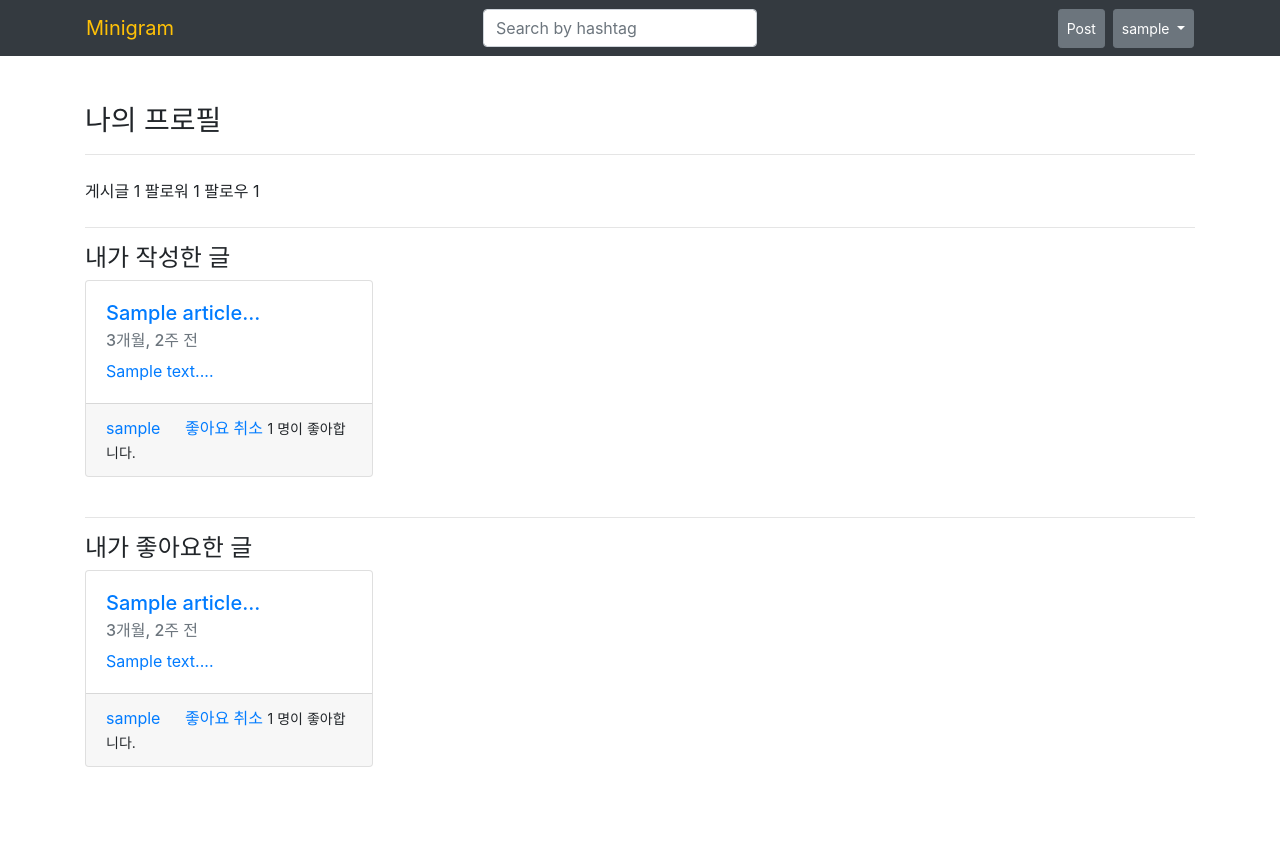
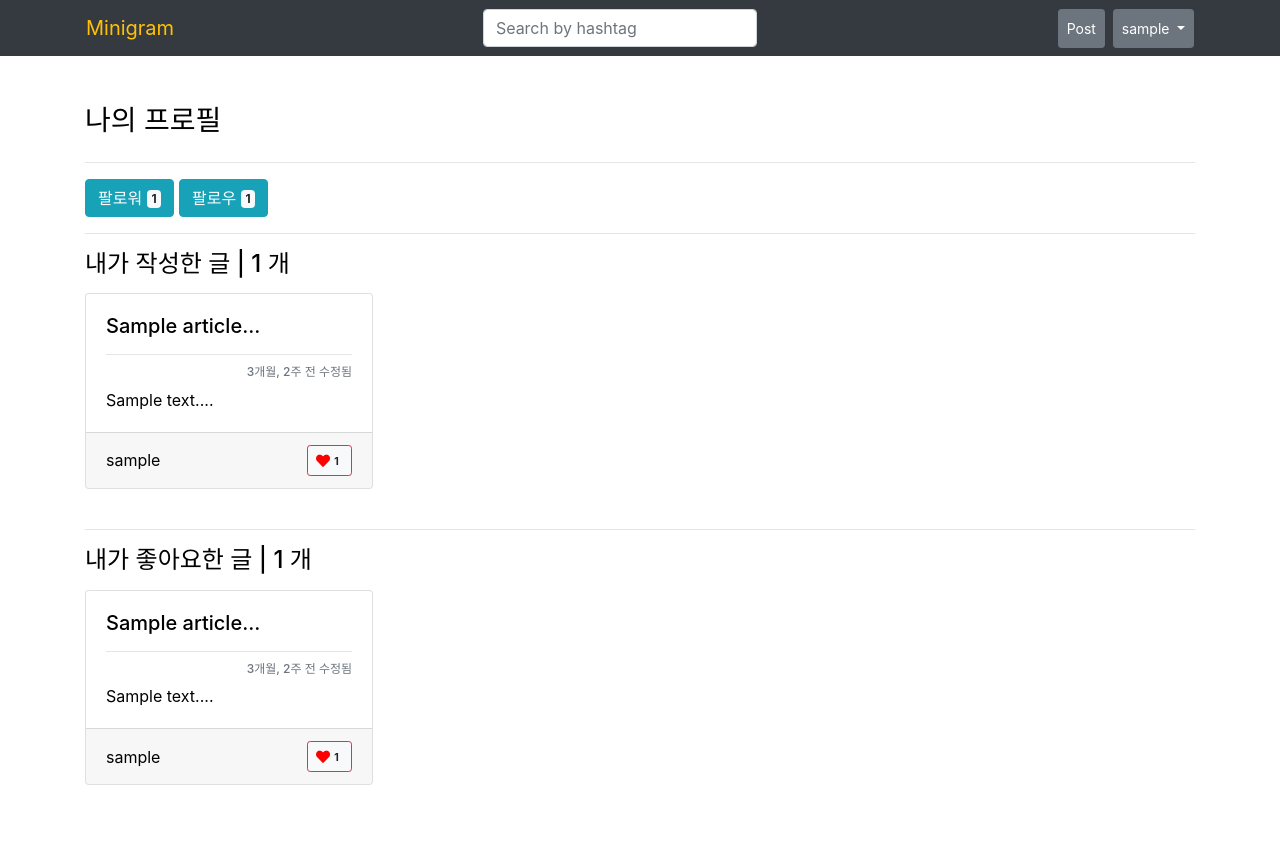
Before and after one commit to eunjung-jenny/django_pjt_hashtag, a Django app: a page that uses templates/base.html in a window 1280 px wide. Before the commit the page ends 767 px from the top, so only its background shows below. Run offline with Django 3.2, Linux system fonts and the light colour scheme; a user stored in the database is signed in; tables that the repository leaves empty hold one stand-in row (values such as "Sample post"); some libraries are stand-ins or nearby versions.

Commit message:
Update style

```diff
--- a/accounts/templates/accounts/profile.html
+++ b/accounts/templates/accounts/profile.html
@@ -1,19 +1,24 @@
 {% extends 'base.html' %}
-{% load bootstrap4 humanize %}
+{% load bootstrap4 static humanize %}
 
 {% block title %}
     {{ person.username }}
 {% endblock %}
 
+{% block css %}
+  <link rel="stylesheet" href="{% static 'community/stylesheets/card.css' %}"/>
+  <link rel="stylesheet" href="{% static 'stylesheets/profile.css' %}"/>
+  <link rel="stylesheet" href="{% static 'stylesheets/modal.css' %}"/>
+{% endblock %}
+
+
 {% block body %}
+<div class="header">
     {% if request.user == person %}
     <h3> 나의 프로필</h3>
     {% else %}
     <h3>{{ person.username }}님의 프로필</h3>
     {% endif %}
-<hr>
-
-<div>
     {% if request.user != person %}
         {% if request.user in person.followers.all %}
             <a href="{% url 'accounts:follow' person.username %}"><button class="btn btn-secondary">팔로우 취소</button></a>
@@ -21,45 +26,29 @@
             <a href="{% url 'accounts:follow' person.username %}"><button class="btn btn-primary">팔로우</button></a>
         {% endif %}
     {% endif %}
-    <div class="my-4">
-        <span>게시글 {{ person.articles.count }}</span>
-        <span data-toggle="modal" data-target="#followersModal" style="cursor:pointer;">팔로워 {{ person.followers.count }}</span>
-        <span data-toggle="modal" data-target="#followsModal" style="cursor:pointer;"> 팔로우 {{ person.follows.count }}</span>
-    </div>
+  </div>
+<hr>
+
+<div class="follow-info">
+  <button type="button" class="btn btn-info" data-toggle="modal" data-target="#followersModal">
+  팔로워 <span class="badge badge-light">{{ person.followers.count }}</span>
+  </button>
+  <button type="button" class="btn btn-info" data-toggle="modal" data-target="#followsModal">
+  팔로우 <span class="badge badge-light">{{ person.follows.count }}</span>
+  </button>
 </div>
 <hr>
 
-<div>
+<div class="user-create">
     {% if request.user == person %}
-    <h4>내가 작성한 글</h4>
+    <h4>내가 작성한 글 | {{ person.articles.count }} 개</h4>
     {% else %}
-    <h4>{{ person.username }}님이 작성한 글</h4>
+    <h4>{{ person.username }}님이 작성한 글 <small>({{ person.articles.count }} 개)</small></h4>
     {% endif %}
 
     <div class="row row-cols-1 row-cols-md-3">
         {% for article in person.articles.all %}
-        <div class="col mb-4">
-            <div class="card" style="width: 18rem;">
-                <a href="#">
-                    <div class="card-body">
-                    <h5 class="card-title">{{ article.title|slice:":23" }}...</h5>
-                    <h6 class="card-subtitle mb-2 text-muted">{{ article.updated_at|naturaltime }}</h6>
-                    <p class="card-text">{{ article.content|slice:":100" }}...</p>
-                    </div>
-                </a>
-                <div class="card-footer">
-                    <a href="{% url 'accounts:profile' article.creator.username %}" class="card-link">{{ article.creator.username }}</a>
-                    <a href="{% url 'community:like' article.pk %}" class="card-link">
-                    {% if request.user in article.like_users.all %}
-                    좋아요 취소
-                    {% else %}
-                    좋아요
-                    {% endif %}
-                    </a>
-                    <small>{{ article.like_users.count }} 명이 좋아합니다.</small>
-                </div>
-            </div>
-        </div>
+          {% include 'community/_card.html' %}
         {% empty %}
         <div> 아직 작성한 글이 없습니다. </div>
         {% endfor %}
@@ -67,39 +56,18 @@
 </div>
 <hr>
 
-<div>
+<div class="user-like">
     {% if request.user == person %}
-    <h4>내가 좋아요한 글</h4>
+    <h4>내가 좋아요한 글 | {{ person.like_articles.count }} 개</h4>
     {% else %}
-    <h4>{{ person.username }}님이 좋아요한 글</h4>
+    <h4>{{ person.username }}님이 좋아요한 글 | {{ person.like_articles.count }} 개</h4>
     {% endif %}
 
     <div class="row row-cols-1 row-cols-md-3">
         {% for article in person.like_articles.all %}
-        <div class="col mb-4">
-            <div class="card" style="width: 18rem;">
-                <a href="#">
-                    <div class="card-body">
-                    <h5 class="card-title">{{ article.title|slice:":23" }}...</h5>
-                    <h6 class="card-subtitle mb-2 text-muted">{{ article.updated_at|naturaltime }}</h6>
-                    <p class="card-text">{{ article.content|slice:":100" }}...</p>
-                    </div>
-                </a>
-                <div class="card-footer">
-                    <a href="{% url 'accounts:profile' article.creator.username %}" class="card-link">{{ article.creator.username }}</a>
-                    <a href="{% url 'community:like' article.pk %}" class="card-link">
-                    {% if request.user in article.like_users.all %}
-                    좋아요 취소
-                    {% else %}
-                    좋아요
-                    {% endif %}
-                    </a>
-                    <small>{{ article.like_users.count }} 명이 좋아합니다.</small>
-                </div>
-            </div>
-        </div>
+          {% include 'community/_card.html' %}
         {% empty %}
-        <div> 아직 좋아요한 글이 없습니다. </div>
+        <div class="col"> 아직 좋아요한 글이 없습니다. </div>
         {% endfor %}
     </div>
 </div>
@@ -117,9 +85,9 @@
       <div class="modal-body">
         <ul>
           {% for follower in person.followers.all %}
-          <li>{{ follower.username }}</li>
+          <li class="follower badge badge-pill badge-info ">{{ follower.username }}</li>
           {% empty %}
-            <li>아직 팔로워가 없습니다.</li>
+          아직 팔로워가 없습니다.
           {% endfor %}
         </ul>
       </div>
@@ -143,9 +111,9 @@
       <div class="modal-body">
         <ul>
           {% for follow in person.follows.all %}
-          <li>{{ follow.username }}</li>
+          <li class="follow badge badge-pill badge-info ">{{ follow.username }}</li>
           {% empty %}
-        <li>아직 팔로우하는 사람이 없습니다.</li>
+          아직 팔로우하는 사람이 없습니다.
           {% endfor %}
         </ul>
       </div>
--- /dev/null
+++ b/community/static/community/stylesheets/card.css
@@ -0,0 +1,12 @@
+.card .updated {
+  font-size: 12px;
+  text-align: right;
+}
+.card .card-footer {
+  display: flex;
+  justify-content: space-between;
+  align-items: center;
+}
+.card i {
+  color: red;
+}
--- /dev/null
+++ b/community/templates/community/_card.html
@@ -0,0 +1,60 @@
+{% load humanize %}
+
+<div class="col mb-4">
+  <div class="card" style="width: 18rem;">
+    <a href="{% url 'community:detail' article.pk %}">
+      <div class="card-body">
+        <h5 class="card-title">
+          {{ article.title|slice:":23" }}...
+        </h5>
+        <hr />
+        <h6 class="card-subtitle mb-2 text-muted updated">
+          {{ article.updated_at|naturaltime }} 수정됨
+        </h6>
+        <p class="card-text">
+          {{ article.content|slice:":100" }}...
+        </p>
+      </div>
+    </a>
+    <div class="card-footer">
+      <a
+        href="{% url 'accounts:profile' article.creator.username %}"
+        class="card-link"
+        >{{ article.creator.username }}</a
+      >
+      <button type="button" class="btn btn-sm btn-light border border-danger" data-toggle="modal" data-target="#likeModal">
+        <i class="fas fa-heart"></i><span class="badge badge-light">{{ article.like_users.count }}</span>
+      </button>
+      {% comment %} <span>
+        <i class="fas fa-heart "></i>
+        {{ article.like_users.count }} 명이 좋아합니다.
+      </span> {% endcomment %}
+    </div>
+  </div>
+</div>
+
+<!-- LikeModal -->
+<div class="modal fade" id="likeModal" tabindex="-1" role="dialog" aria-labelledby="exampleModalLabel" aria-hidden="true">
+  <div class="modal-dialog" role="document">
+    <div class="modal-content">
+      <div class="modal-header">
+        <h5 class="modal-title" id="exampleModalLabel">이 글을 좋아하는 사람</h5>
+        <button type="button" class="close" data-dismiss="modal" aria-label="Close">
+          <span aria-hidden="true">&times;</span>
+        </button>
+      </div>
+      <div class="modal-body">
+        <ul>
+          {% for liker in article.like_users.all %}
+          <li class="liker badge badge-pill badge-info ">{{ liker.username }}</li>
+          {% empty %}
+          아직 이 글을 좋아하는 사람이 없습니다.
+          {% endfor %}
+        </ul>
+      </div>
+      <div class="modal-footer">
+        <button type="button" class="btn btn-secondary" data-dismiss="modal">Close</button>
+      </div>
+    </div>
+  </div>
+</div>
--- a/django_pjt_hashtag/settings.py
+++ b/django_pjt_hashtag/settings.py
@@ -125,6 +125,10 @@ USE_TZ = True
 
 STATIC_URL = '/static/'
 
+STATICFILES_DIRS = [
+    os.path.join(BASE_DIR, "static"),
+]
+
 AUTH_USER_MODEL = 'accounts.User'
 
 MESSAGE_STORAGE = 'django.contrib.messages.storage.session.SessionStorage'
--- /dev/null
+++ b/static/stylesheets/global.css
@@ -0,0 +1,9 @@
+a {
+  text-decoration: none !important;
+  color: black;
+}
+
+body {
+  padding-bottom: 50px;
+  color: black;
+}
--- /dev/null
+++ b/static/stylesheets/modal.css
@@ -0,0 +1,10 @@
+.modal .modal-body ul {
+  padding: 0;
+  margin-bottom: 0;
+}
+
+.modal .liker,
+.modal .follow,
+.modal .follower {
+  font-size: 18px;
+}
--- /dev/null
+++ b/static/stylesheets/profile.css
@@ -0,0 +1,12 @@
+.header {
+  display: flex;
+}
+
+.header h3 {
+  margin-right: 15px;
+}
+
+.user-create h4,
+.user-like h4 {
+  margin-bottom: 15px;
+}
--- a/templates/base.html
+++ b/templates/base.html
@@ -10,6 +10,8 @@
     />
     <title>{% block title %}{% endblock %} | Minigram</title>
     {% bootstrap_css %}
+     <link rel="stylesheet" href="https://use.fontawesome.com/releases/v5.8.1/css/all.css" />
+    <link rel="stylesheet" href="{% static 'stylesheets/global.css' %}"/>
     {% block css %}{% endblock %}
   </head>
   <body>
```
Also changed, not shown: community/static/community/stylesheets/detail.css (added, +26 -0 lines), community/static/community/stylesheets/form.css (added, +9 -0 lines), community/templates/community/detail.html (+25 -18 lines), community/templates/community/form.html (+12 -6 lines), community/templates/community/index.html (+8 -17 lines), README.md.
